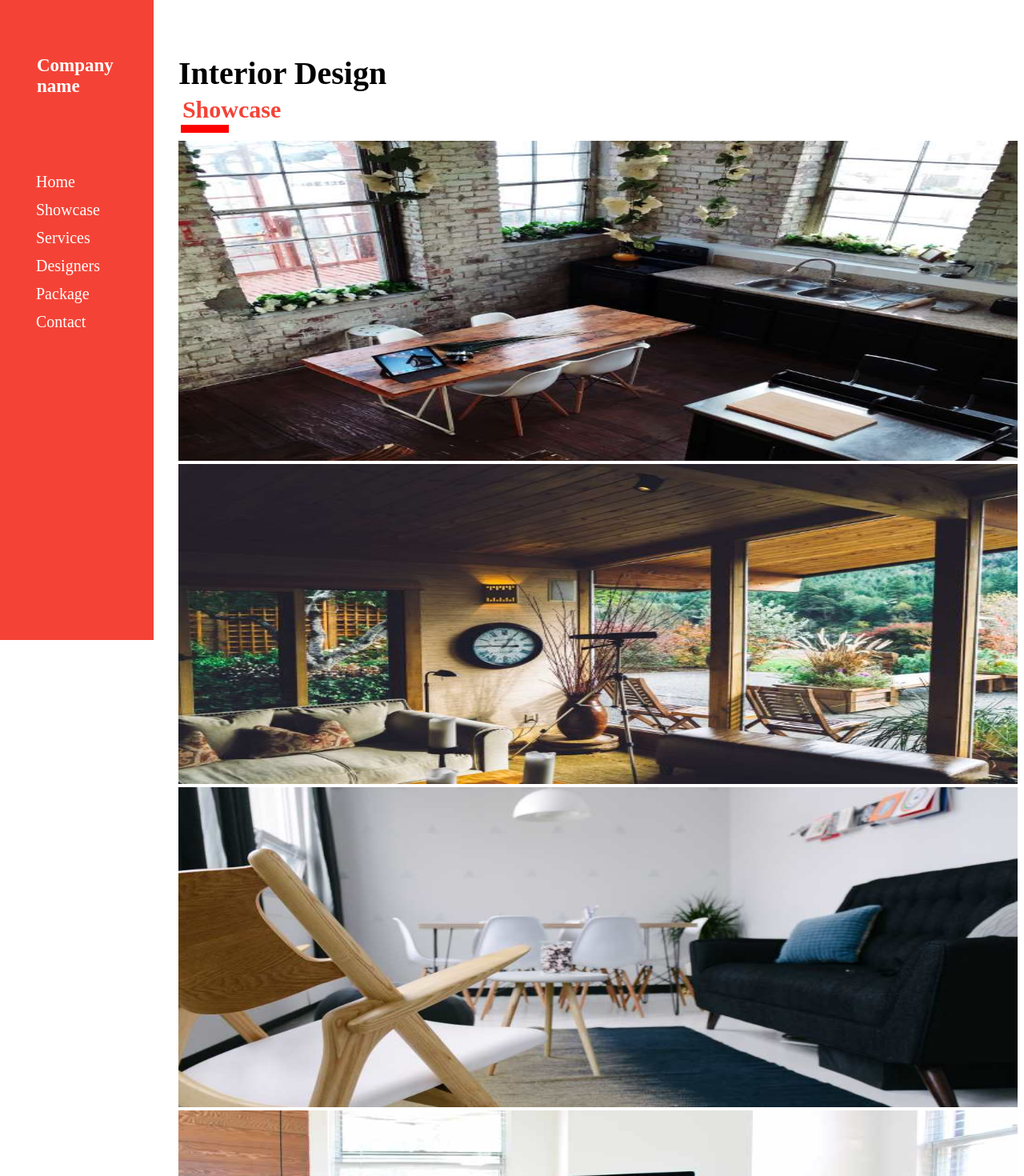
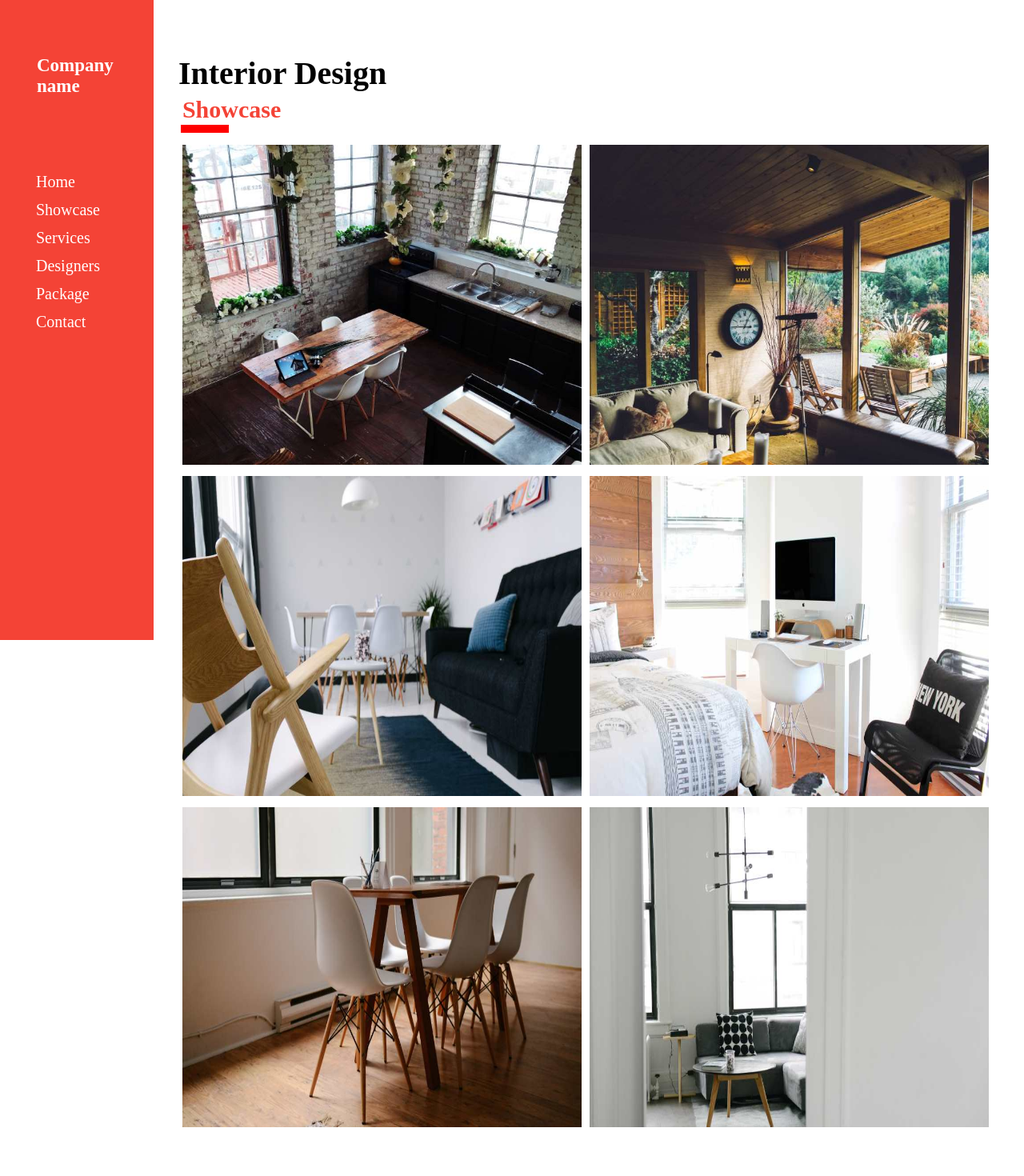
Before and after one commit to Jeremi-code/Interior-Design-Web, a React (Vite) app: page / in a window 1280 px wide. Shown: the top 1470 px of the page at 80% size. After the commit the page ends 1426 px from the top, so only its background shows below. Built offline with nearby package versions, Linux system fonts and the light colour scheme.

Commit message:
wrap elements with div to align them horizontally

```diff
--- a/src/component/ShowCase.jsx
+++ b/src/component/ShowCase.jsx
@@ -9,16 +9,34 @@ import sixth from  '../assets/sixth.jpg'
 export default function ShowCase () {
     return(
         <div>
-            <h1>Interior Design</h1>
+            <h1 >Interior Design</h1>
             <h3>Showcase</h3>
             <hr className={horizontal.hr}/>
             <div className={classes.showCaseImages}>
+                <div className={classes.rowImage}>
+                <div>
                 <img src = {first} />
+                </div>
+                <div>
                 <img src = {second}/>
+                </div>
+                </div>
+                <div className={classes.rowImage}>
+                <div>
                 <img src = {third} />
+                </div>
+                <div>
                 <img src = {fourth} />
+                </div>
+                </div>
+                <div className={classes.rowImage}>
+                <div>
                 <img src = {fifth} />
+                </div>
+                <div>
                 <img src = {sixth} />
+                </div>
+                </div>
 
             </div>
 
```
